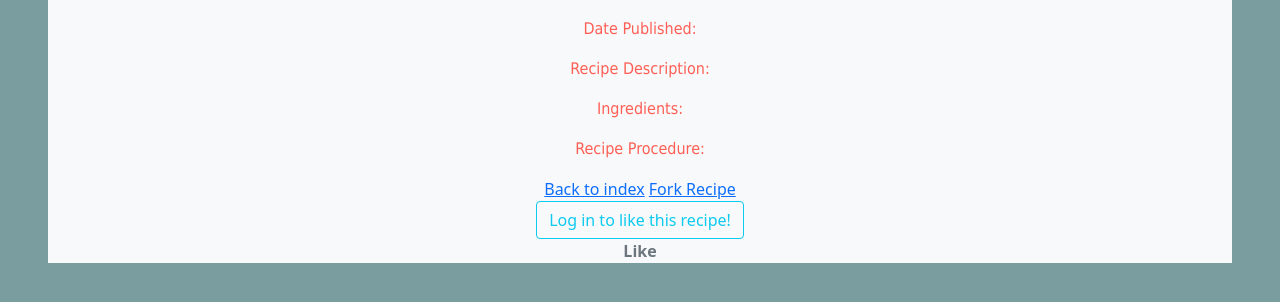
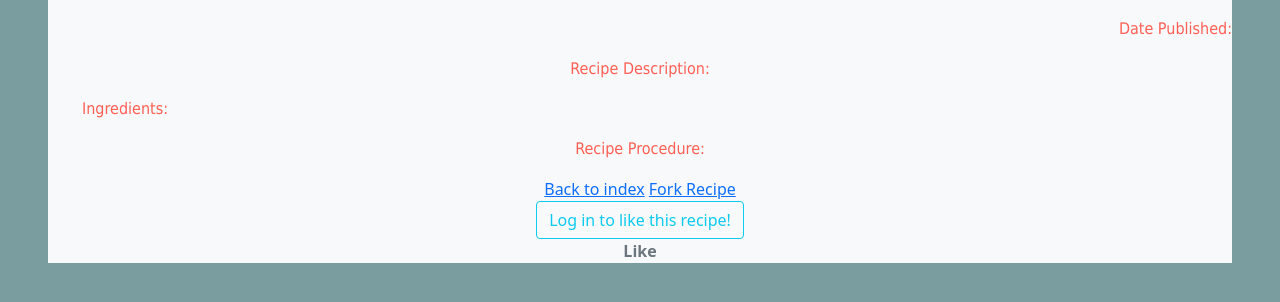
Before and after one commit to uva-cs3240-s22/group-project-A-04, a Django app: template recipes/templates/recipes/detail.html in a window 1280 px wide. Shown: the part 179-481 px from the top of the page. Run offline with Django 4.2, Linux system fonts and the light colour scheme; the template is opened without the code that fills it, so the values that code supplies are empty; some libraries are stand-ins or nearby versions.

Commit message:
Initial commit

```diff
--- a/recipes/templates/recipes/detail.html
+++ b/recipes/templates/recipes/detail.html
@@ -16,19 +16,17 @@
     <p>Number of Forks: {{ recipe.number_of_forks }}</p>
     <p>Number of Likes: {{ recipe.number_of_likes }}</p>
 </div>
-<div class="text-center">
+<div class="text-end">
     <p style = "color: #FE5F55; font-family: Tahoma;"> Date Published: </p>
     <h5>{{recipe.mod_date}}</h5>
 </div>
 <div class="container">
     <div class="row justify-content-center">
-        {% comment %} "col-md-6" {% endcomment %}
-        <div class="text-center">
+        <div class="col-md-6">
             <p style = "color: #FE5F55; font-family: Tahoma; text-align: center;"> Recipe Description: </p>
             <h3>{{recipe.description}}</h3>
         </div>
 
-        {% comment %} "text-center" {% endcomment %}
         <div class="text-center">
             {% for image in recipe.recipeimage_set.all %}
             {% if image.image %}
@@ -37,8 +35,7 @@
             {% endfor %}
         </div>
 
-        {% comment %} "col-md-6" {% endcomment %}
-        <div class="text-center">
+        <div class=""col-md-6"">
             <p style = "color: #FE5F55; font-family: Tahoma;"> Ingredients: </p>
             {% for ingredient in recipe.ingredient_set.all %}
             <p>{{ingredient.ingredient_name}} - {{ingredient.quantity}}</p>
@@ -46,7 +43,7 @@
         </div>
 
         {% comment %} "col-md-6" {% endcomment %}
-        <div class="text-center">
+        <div class=""col-md-6"">
             <p style = "color: #FE5F55; font-family: Tahoma; text-align: center;"> Recipe Procedure: </p>
             <h3>{{recipe.procedure}}</h3>
         </div>
```
